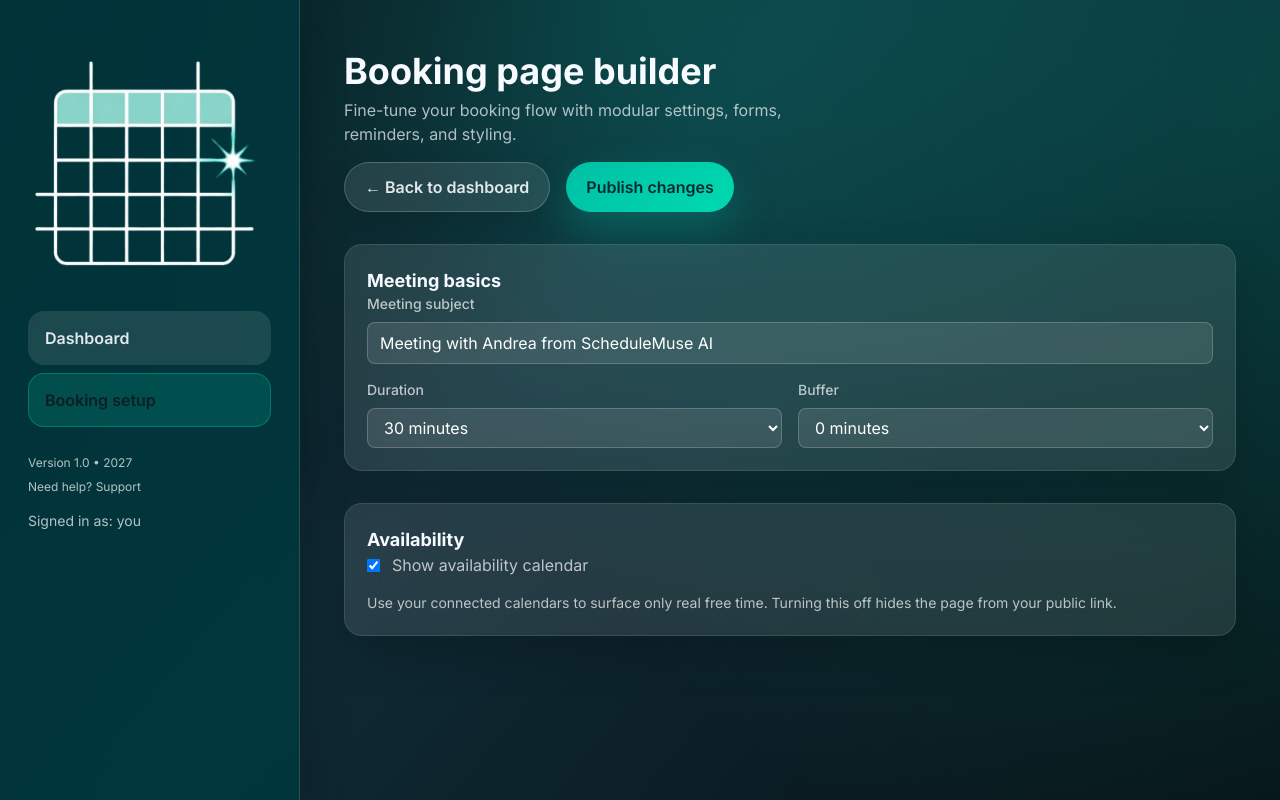
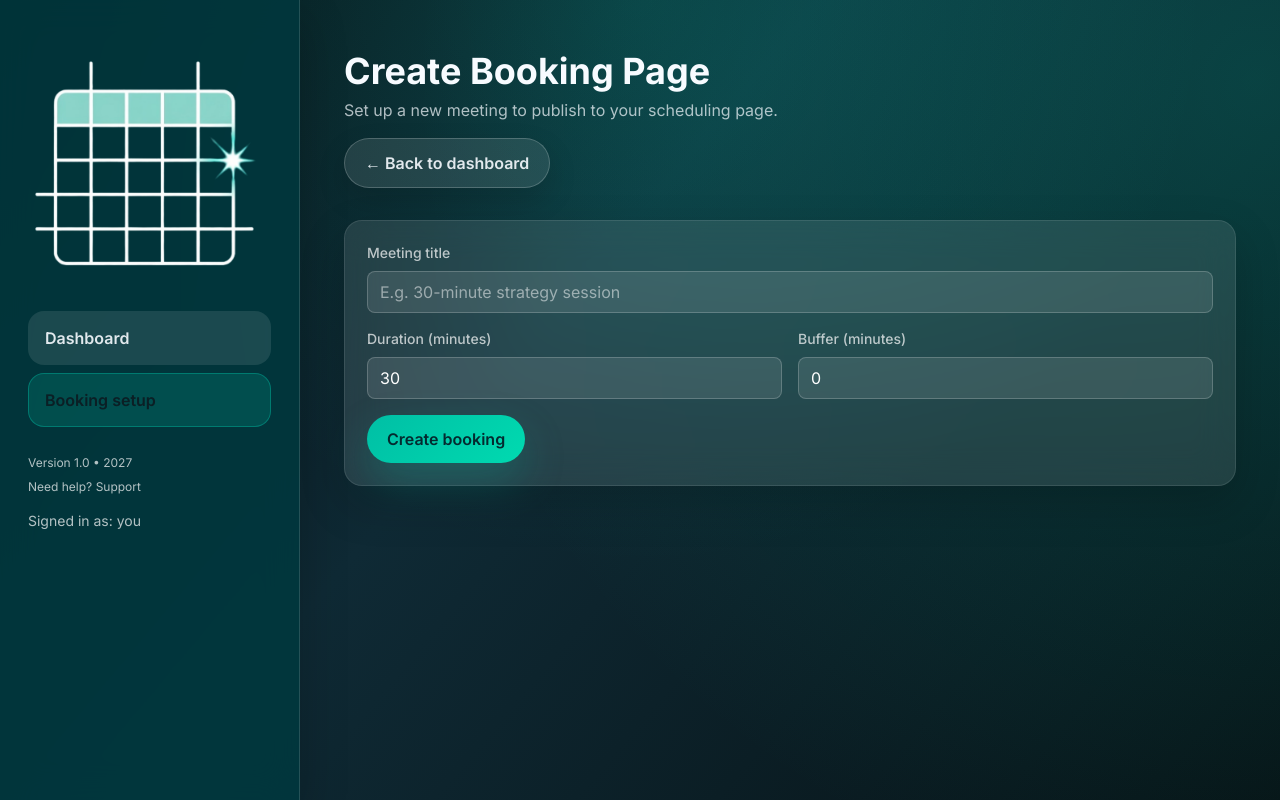
Before and after one commit to AndreaBHCE/app-schedule-muse-scheduling-v2, a Next.js app: page /meeting-setup in a window 1280 px wide. Built offline with nearby package versions, Linux system fonts and the light colour scheme.

Commit message:
Implement booking creation flow + dashboard listing

```diff
--- /dev/null
+++ b/src/app/api/bookings/route.ts
@@ -0,0 +1,51 @@
+import { NextResponse } from "next/server";
+
+export type Booking = {
+  id: string;
+  title: string;
+  durationMinutes: number;
+  bufferMinutes: number;
+  createdAt: string;
+};
+
+let bookings: Booking[] = [];
+
+function isBookingInput(value: any): value is { title: string; durationMinutes: number; bufferMinutes: number } {
+  return (
+    value &&
+    typeof value.title === "string" &&
+    value.title.trim().length > 0 &&
+    Number.isFinite(value.durationMinutes) &&
+    value.durationMinutes > 0 &&
+    Number.isFinite(value.bufferMinutes) &&
+    value.bufferMinutes >= 0
+  );
+}
+
+export async function GET() {
+  return NextResponse.json({ bookings });
+}
+
+export async function POST(request: Request) {
+  try {
+    const payload = await request.json();
+
+    if (!isBookingInput(payload)) {
+      return NextResponse.json({ error: "Invalid payload" }, { status: 400 });
+    }
+
+    const newBooking: Booking = {
+      id: `${Date.now()}-${Math.round(Math.random() * 100000)}`,
+      title: payload.title.trim(),
+      durationMinutes: payload.durationMinutes,
+      bufferMinutes: payload.bufferMinutes,
+      createdAt: new Date().toISOString(),
+    };
+
+    bookings.push(newBooking);
+
+    return NextResponse.json({ booking: newBooking }, { status: 201 });
+  } catch (error) {
+    return NextResponse.json({ error: "Invalid JSON" }, { status: 400 });
+  }
+}
--- a/src/app/dashboard/page.tsx
+++ b/src/app/dashboard/page.tsx
@@ -1,14 +1,50 @@
 "use client";
 
 import Link from "next/link";
+import { useEffect, useState } from "react";
 
 const navItems = [
   { href: "/dashboard", label: "Dashboard", active: true },
   { href: "/meeting-setup", label: "Booking setup", active: false },
 ];
 
+type Booking = {
+  id: string;
+  title: string;
+  durationMinutes: number;
+  bufferMinutes: number;
+  createdAt: string;
+};
+
 export default function DashboardPage() {
-  const userName = "there";
+  const [bookings, setBookings] = useState<Booking[]>([]);
+  const [loading, setLoading] = useState(true);
+  const [error, setError] = useState<string | null>(null);
+
+  useEffect(() => {
+    let canceled = false;
+
+    async function loadBookings() {
+      try {
+        const response = await fetch("/api/bookings");
+        if (!response.ok) throw new Error("Failed to load bookings");
+        const json = await response.json();
+        if (!canceled) {
+          setBookings(json.bookings || []);
+          setError(null);
+        }
+      } catch (err) {
+        if (!canceled) setError((err as Error).message);
+      } finally {
+        if (!canceled) setLoading(false);
+      }
+    }
+
+    loadBookings();
+    return () => {
+      canceled = true;
+    };
+  }, []);
 
   return (
     <div className="app-layout">
@@ -43,88 +79,39 @@ export default function DashboardPage() {
       <main className="app-main">
         <header className="app-header">
           <div>
-            <h2 className="app-title">Welcome back, {userName}.</h2>
+            <h2 className="app-title">Welcome back.</h2>
             <p className="app-subtitle">
               Your scheduling dashboard gives you full control over booking pages, availability, and reminders — all powered by ScheduleMuse AI.
             </p>
           </div>
           <div className="app-cta">
             <Link href="/meeting-setup" className="btn-primary">
-              Create new booking
+              Create booking page
             </Link>
             <button className="btn-secondary">View analytics</button>
           </div>
         </header>
 
-        <section className="grid gap-6 sm:grid-cols-3">
-          <div className="card">
-            <div className="flex items-start justify-between">
-              <div>
-                <div className="text-2xl font-bold">24</div>
-                <div className="text-xs text-white/70 uppercase tracking-wide">New bookings</div>
-              </div>
-              <div className="text-teal-400 font-semibold">+18%</div>
-            </div>
-            <p className="mt-3 text-white/70">
-              Keep the rhythm — you’ve got 24 upcoming meetings scheduled this week.
-            </p>
+        <section className="card">
+          <h3 className="card-title">Your booking pages</h3>
+
+          {loading && <p className="text-white/70">Loading...</p>}
+          {error && <p className="text-rose-300">{error}</p>}
+
+          {!loading && !error && bookings.length === 0 && (
+            <p className="text-white/70">No bookings yet. Create one with the button above.</p>
+          )}
+
+          <div className="mt-4 grid gap-4 sm:grid-cols-2">
+            {bookings.map((booking) => (
+              <article key={booking.id} className="card bg-slate-900 p-4">
+                <h4 className="text-lg font-semibold text-white">{booking.title}</h4>
+                <p className="text-sm text-white/70">Duration: {booking.durationMinutes}m</p>
+                <p className="text-sm text-white/70">Buffer: {booking.bufferMinutes}m</p>
+                <p className="text-xs text-white/50">Created: {new Date(booking.createdAt).toLocaleString()}</p>
+              </article>
+            ))}
           </div>
-
-          <div className="card">
-            <div className="flex items-start justify-between">
-              <div>
-                <div className="text-2xl font-bold">5</div>
-                <div className="text-xs text-white/70 uppercase tracking-wide">Active booking pages</div>
-              </div>
-              <div className="text-teal-400 font-semibold">New</div>
-            </div>
-            <p className="mt-3 text-white/70">
-              Each booking page is a self-serve entry point for clients — customize messaging, questions, and branding in seconds.
-            </p>
-          </div>
-
-          <div className="card">
-            <div className="flex items-start justify-between">
-              <div>
-                <div className="text-2xl font-bold">3</div>
-                <div className="text-xs text-white/70 uppercase tracking-wide">Reminders set</div>
-              </div>
-              <div className="text-teal-400 font-semibold">Auto</div>
-            </div>
-            <p className="mt-3 text-white/70">
-              Automatic reminder emails keep no-shows low and meetings high-converting.
-            </p>
-          </div>
-        </section>
-
-        <section className="card">
-          <h3 className="card-title">Recent activity</h3>
-          <ul className="mt-4 space-y-3">
-            <li className="flex justify-between rounded-xl bg-white/10 px-4 py-3 border border-white/10">
-              <div>
-                <strong>New booking</strong> confirmed
-              </div>
-              <span className="text-xs text-white/60">Today, 11:30 AM</span>
-            </li>
-            <li className="flex justify-between rounded-xl bg-white/10 px-4 py-3 border border-white/10">
-              <div>
-                <strong>Reminder sent</strong> (1 hour before)
-              </div>
-              <span className="text-xs text-white/60">Today, 10:30 AM</span>
-            </li>
-            <li className="flex justify-between rounded-xl bg-white/10 px-4 py-3 border border-white/10">
-              <div>
-                <strong>Booking page updated</strong> (availability)
-              </div>
-              <span className="text-xs text-white/60">Yesterday, 4:20 PM</span>
-            </li>
-            <li className="flex justify-between rounded-xl bg-white/10 px-4 py-3 border border-white/10">
-              <div>
-                <strong>New booking</strong> confirmed
-              </div>
-              <span className="text-xs text-white/60">Yesterday, 3:10 PM</span>
-            </li>
-          </ul>
         </section>
       </main>
     </div>
--- a/src/app/meeting-setup/page.tsx
+++ b/src/app/meeting-setup/page.tsx
@@ -1,6 +1,7 @@
 "use client";
 
 import Link from "next/link";
+import { FormEvent, useMemo, useState } from "react";
 
 const navItems = [
   { href: "/dashboard", label: "Dashboard", active: false },
@@ -8,7 +9,38 @@ const navItems = [
 ];
 
 export default function MeetingSetupPage() {
-  const userName = "there";
+  const [title, setTitle] = useState("");
+  const [duration, setDuration] = useState(30);
+  const [buffer, setBuffer] = useState(0);
+  const [status, setStatus] = useState<string | null>(null);
+
+  const canSubmit = useMemo(() => title.trim().length > 0 && duration > 0 && buffer >= 0, [title, duration, buffer]);
+
+  async function onSubmit(event: FormEvent) {
+    event.preventDefault();
+
+    if (!canSubmit) {
+      setStatus("Please fill in all fields correctly.");
+      return;
+    }
+
+    const response = await fetch("/api/bookings", {
+      method: "POST",
+      headers: { "Content-Type": "application/json" },
+      body: JSON.stringify({ title: title.trim(), durationMinutes: duration, bufferMinutes: buffer }),
+    });
+
+    if (!response.ok) {
+      const json = await response.json();
+      setStatus(`Failed to create booking: ${json.error || response.statusText}`);
+      return;
+    }
+
+    setTitle("");
+    setDuration(30);
+    setBuffer(0);
+    setStatus("Booking created successfully.");
+  }
 
   return (
     <div className="app-layout">
@@ -19,11 +51,7 @@ export default function MeetingSetupPage() {
 
         <nav className="app-sidebar__nav" aria-label="Secondary navigation">
           {navItems.map((item) => (
-            <Link
-              key={item.href}
-              href={item.href}
-              className={`app-sidebar__link ${item.active ? "app-sidebar__link--active" : ""}`}
-            >
+            <Link key={item.href} href={item.href} className={`app-sidebar__link ${item.active ? "app-sidebar__link--active" : ""}`}>
               <span>{item.label}</span>
             </Link>
           ))}
@@ -43,71 +71,59 @@ export default function MeetingSetupPage() {
       <main className="app-main">
         <header className="app-header">
           <div>
-            <h2 className="app-title">Booking page builder</h2>
-            <p className="app-subtitle">
-              Fine-tune your booking flow with modular settings, forms, reminders, and styling.
-            </p>
+            <h2 className="app-title">Create Booking Page</h2>
+            <p className="app-subtitle">Set up a new meeting to publish to your scheduling page.</p>
           </div>
           <div className="app-cta">
             <Link href="/dashboard" className="btn-secondary">
               ← Back to dashboard
             </Link>
-            <button className="btn-primary">Publish changes</button>
           </div>
         </header>
 
         <section className="card">
-          <h3 className="card-title">Meeting basics</h3>
-          <div className="space-y-4">
+          <form className="space-y-4" onSubmit={onSubmit}>
             <div>
-              <label className="block text-sm font-medium text-white/70 mb-2">
-                Meeting subject
-              </label>
+              <label className="block text-sm font-medium text-white/70 mb-2">Meeting title</label>
               <input
-                type="text"
+                value={title}
+                onChange={(e) => setTitle(e.target.value)}
+                required
                 className="w-full px-3 py-2 bg-white/10 border border-white/20 rounded-lg text-white placeholder-white/50"
-                placeholder="e.g. 30-minute strategy session"
-                defaultValue="Meeting with Andrea from ScheduleMuse AI"
+                placeholder="E.g. 30-minute strategy session"
               />
             </div>
+
             <div className="grid grid-cols-2 gap-4">
               <div>
-                <label className="block text-sm font-medium text-white/70 mb-2">
-                  Duration
-                </label>
-                <select className="w-full px-3 py-2 bg-white/10 border border-white/20 rounded-lg text-white">
-                  <option>15 minutes</option>
-                  <option selected>30 minutes</option>
-                  <option>45 minutes</option>
-                  <option>60 minutes</option>
-                </select>
+                <label className="block text-sm font-medium text-white/70 mb-2">Duration (minutes)</label>
+                <input
+                  type="number"
+                  min={1}
+                  value={duration}
+                  onChange={(e) => setDuration(Number(e.target.value))}
+                  className="w-full px-3 py-2 bg-white/10 border border-white/20 rounded-lg text-white"
+                />
               </div>
+
               <div>
-                <label className="block text-sm font-medium text-white/70 mb-2">
-                  Buffer
-                </label>
-                <select className="w-full px-3 py-2 bg-white/10 border border-white/20 rounded-lg text-white">
-                  <option>0 minutes</option>
-                  <option>10 minutes</option>
-                  <option>15 minutes</option>
-                  <option>30 minutes</option>
-                </select>
+                <label className="block text-sm font-medium text-white/70 mb-2">Buffer (minutes)</label>
+                <input
+                  type="number"
+                  min={0}
+                  value={buffer}
+                  onChange={(e) => setBuffer(Number(e.target.value))}
+                  className="w-full px-3 py-2 bg-white/10 border border-white/20 rounded-lg text-white"
+                />
               </div>
             </div>
-          </div>
-        </section>
 
-        <section className="card">
-          <h3 className="card-title">Availability</h3>
-          <div className="space-y-4">
-            <label className="flex items-center space-x-3">
-              <input type="checkbox" defaultChecked className="rounded" />
-              <span className="text-white/70">Show availability calendar</span>
-            </label>
-            <p className="text-white/70 text-sm">
-              Use your connected calendars to surface only real free time. Turning this off hides the page from your public link.
-            </p>
-          </div>
+            {status && <div className="text-sm text-teal-300">{status}</div>}
+
+            <button type="submit" disabled={!canSubmit} className="btn-primary">
+              Create booking
+            </button>
+          </form>
         </section>
       </main>
     </div>
```
